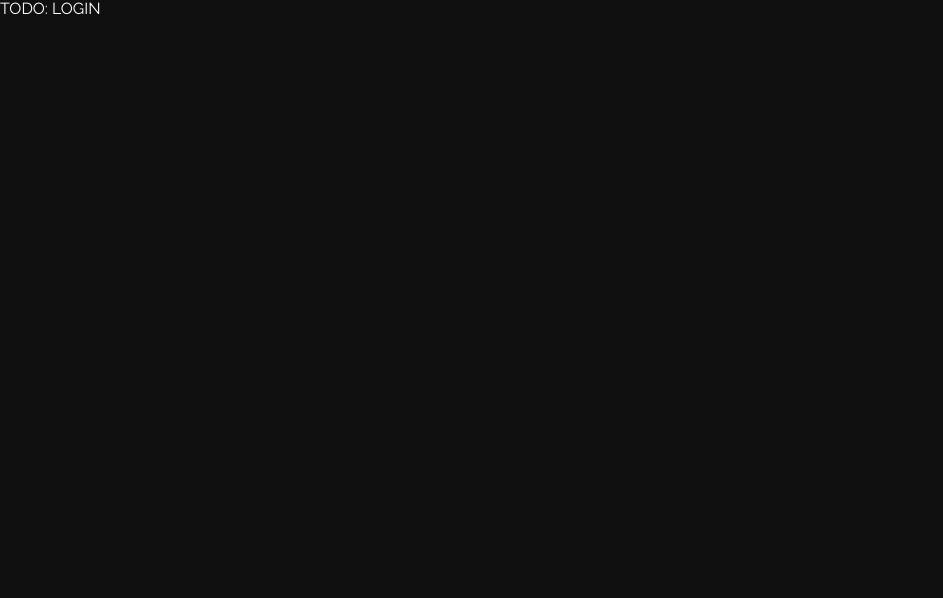
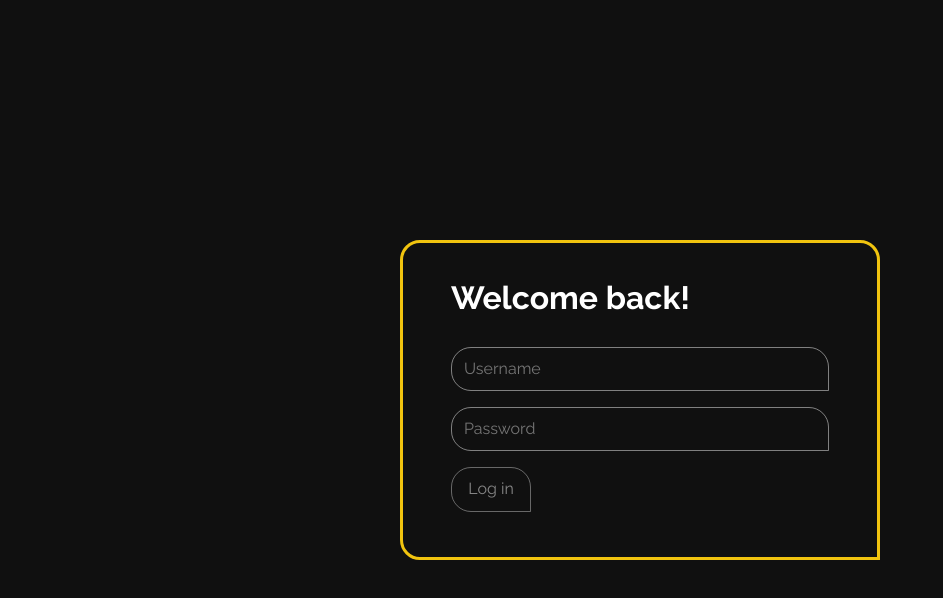
Before and after one commit to SiddharthShyniben/hive, a SvelteKit app: page /login in a window 1280 px wide. Shown: the top 598 px of the page, without its empty margins (0-943 px from the left). Built offline with nearby package versions, Linux system fonts and the light colour scheme.

Commit message:
Create login page

```diff
--- a/src/routes/login/+page.svelte
+++ b/src/routes/login/+page.svelte
@@ -1 +1,89 @@
-TODO: LOGIN
+<style>
+	#main {
+		width: 30rem;
+		min-height: 20rem;
+		border: 3px solid #f1c40f;
+		border-radius: 20px;
+		border-bottom-right-radius: 0;
+		padding: 1rem;
+
+		position: absolute;
+		top: 50%;
+		left: 50%;
+		transform: translate(-50%, -50%);
+	}
+
+	h1 {
+		margin-left: 2rem;
+		padding: 0;
+	}
+
+	input {
+		color: inherit;
+		padding: 0.75rem;
+		width: 22ch;
+		background-color: #0000;
+		border: 1px solid #CCC9;
+		border-radius: 20px;
+		border-bottom-right-radius: 0;
+		margin: 0.5rem 2rem;
+		width: calc(100% - 4rem);
+		transition: border-color 250ms, outline 250ms;
+	}
+
+	button {
+		margin: 0.5em;
+		margin-left: 2rem;
+		background: none;
+		border: 1px solid #CCC9;
+		border-radius: 20px;
+		border-bottom-right-radius: 0;
+		color: inherit;
+		padding: 0.75rem;
+		transition: border-color 250ms, outline 250ms, brightness 100ms, color 100ms;
+	}
+
+	button:hover:not(disabled), input:hover {
+		border-color: #CCCC;
+		background-color: #F1C40F08;
+	}
+
+	button:focus:not(disabled), input:focus {
+		border-color: #F1C40F;
+		outline: solid #F1C40F;
+	}
+
+	button[disabled] {
+		filter: brightness(0.8);
+		color: #CCCC;
+	}
+
+	button {
+		min-width: 5rem;
+	}
+</style>
+
+<div id="main">
+	<h1>Welcome back!</h1>
+	<input type="text" placeholder="Username" bind:value={username}><br>
+	<input type="password" placeholder="Password" bind:value={password}><br>
+	<button type="submit" on:click={submit} disabled={!isValid(username, password)}>Log in</button>
+</div>
+
+<script lang="ts">
+	let username = '';
+	let password = '';
+
+	function submit(): void {
+		console.log(username, password);
+		username = '';
+		password = '';
+	}
+
+	function isValid(username: string, password: string): boolean {
+		if (username.length < 3) return false;
+		if (password.length <= 0) return false;
+		if (username.includes(' ')) return false;
+		return true;
+	}
+</script>
```
